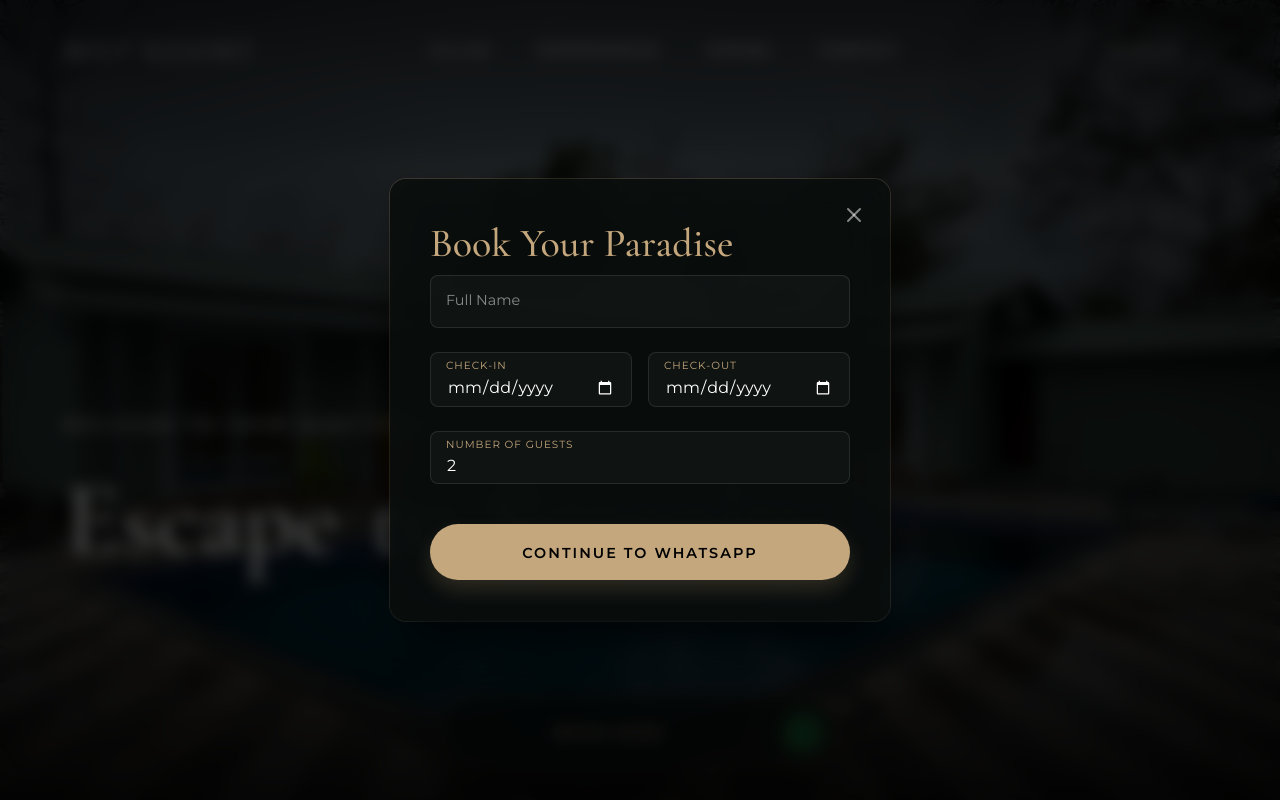
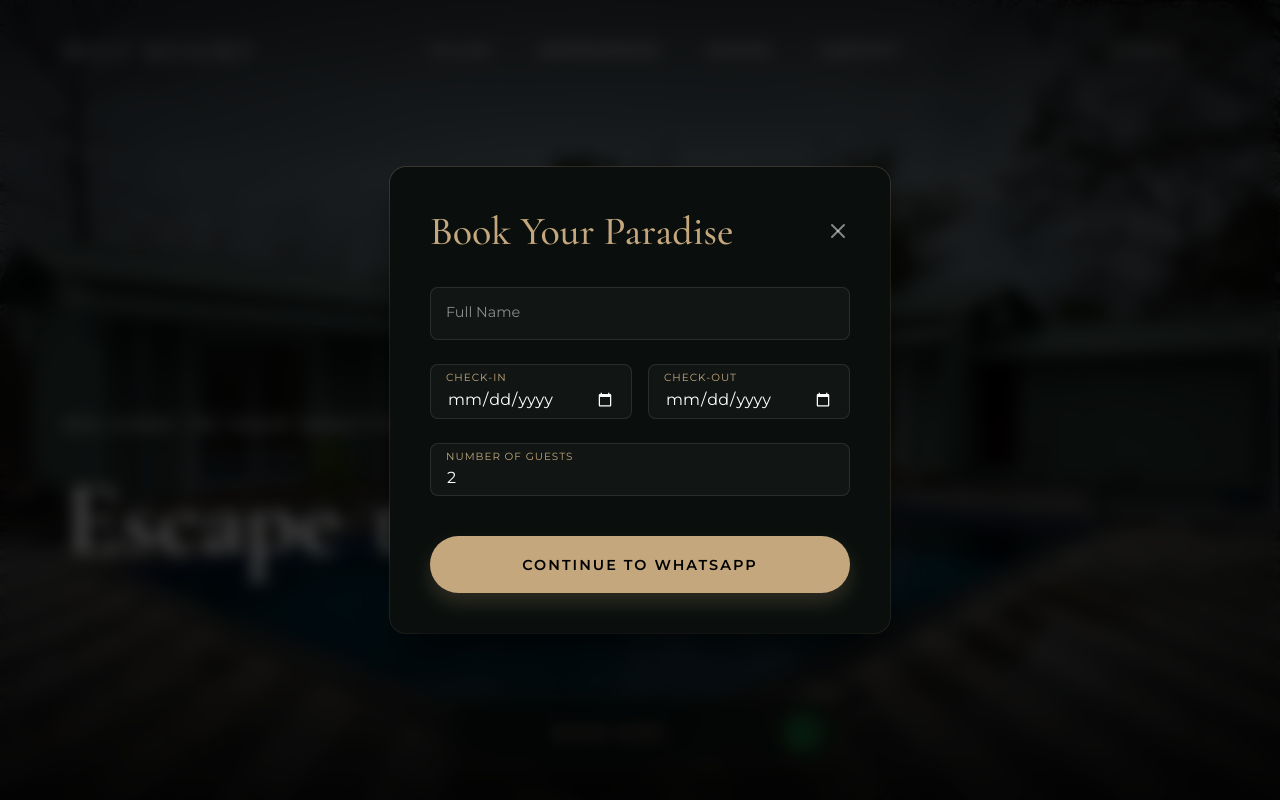
Before and after one commit to pratik-71/Mist_Resort, a React (Vite) app: page / in a window 1280 px wide. Both pictures are taken after a click on the button "RESERVE". Shown: the top 800 px of the page. Built offline with nearby package versions, Linux system fonts and the light colour scheme.

Commit message:
feat: implement booking modal with WhatsApp integration and form handling

```diff
--- a/src/App.css
+++ b/src/App.css
@@ -29,29 +29,25 @@
   width: 100%;
   height: 100%;
   object-fit: cover;
-  animation: cinematic-zoom 20s ease-in-out infinite;
+  animation: cinematic-zoom 20s ease-in-out infinite alternate;
   will-change: transform;
   transform-origin: center center;
 }
 
 @media (max-width: 768px) {
   .hero-image {
-    animation: cinematic-zoom-mobile 12s ease-in-out infinite;
+    animation: cinematic-zoom-mobile 15s ease-in-out infinite alternate;
   }
 }
 
 @keyframes cinematic-zoom {
-  0% { transform: scale(1.05) translateZ(0); }
-  15% { transform: scale(1) translateZ(0); }
-  85% { transform: scale(1.15) translateZ(0); }
-  100% { transform: scale(1.05) translateZ(0); }
+  0% { transform: scale(1) translateZ(0); }
+  100% { transform: scale(1.15) translateZ(0); }
 }
 
 @keyframes cinematic-zoom-mobile {
-  0% { transform: scale(1.1) translateZ(0); }
-  15% { transform: scale(1) translateZ(0); }
-  85% { transform: scale(1.25) translateZ(0); }
-  100% { transform: scale(1.1) translateZ(0); }
+  0% { transform: scale(1) translateZ(0); }
+  100% { transform: scale(1.15) translateZ(0); }
 }
 
 /* A sophisticated vignette overlay */
@@ -83,7 +79,7 @@
   align-items: center;
   padding: 2rem 5%;
   width: 100%;
-  position: fixed;
+  position: absolute;
   top: 0;
   left: 0;
   z-index: 1000;
@@ -170,7 +166,7 @@
 .hero-title {
   font-family: var(--font-serif);
   font-size: clamp(3.5rem, 14vw, 6.5rem);
-  font-weight: 600;
+  font-weight: 800;
   line-height: 1.05;
   color: #fff;
   margin-bottom: 3rem;
--- a/src/App.tsx
+++ b/src/App.tsx
@@ -102,7 +102,7 @@ function App() {
               Welcome to your sanctuary
             </motion.p>
             <h1 className="hero-title">
-              {['Escape', 'to', 'Serenity.'].map((word, i) => (
+              {['Escape', 'to', 'Paradise.'].map((word, i) => (
                 <span key={i} className="word-wrapper">
                   <motion.span variants={itemVariants} style={{ display: 'inline-block', marginRight: '0.3em' }}>
                     {word}
--- a/src/BookingModal.css
+++ b/src/BookingModal.css
@@ -17,9 +17,8 @@
 
 /* Booking Modal Container */
 .booking-modal {
-  background-color: rgba(10, 15, 13, 0.85); /* Deep slate forest */
-  backdrop-filter: blur(24px);
-  -webkit-backdrop-filter: blur(24px);
+  background-color: #0a0f0d; /* Deep slate forest */
+
   color: var(--color-text-light);
   width: calc(100vw - 2rem);
   max-width: 500px;
@@ -31,10 +30,22 @@
   box-shadow: 0 25px 50px -12px rgba(0, 0, 0, 0.8), 0 0 0 1px rgba(196, 167, 125, 0.2);
 }
 
+.modal-header {
+  display: flex;
+  justify-content: space-between;
+  align-items: center;
+  margin-bottom: 2rem;
+}
+
+.modal-header h3 {
+  font-family: var(--font-serif);
+  font-size: 2.5rem;
+  font-weight: 500;
+  color: var(--color-accent);
+  margin: 0;
+}
+
 .btn-modal-close {
-  position: absolute;
-  top: 1.5rem;
-  right: 1.5rem;
   background: transparent;
   border: none;
   color: rgba(255, 255, 255, 0.5);
@@ -49,13 +60,7 @@
   color: #fff;
 }
 
-.booking-modal h3 {
-  font-family: var(--font-serif);
-  font-size: 2.5rem;
-  font-weight: 500;
-  margin-bottom: 0.5rem;
-  color: var(--color-accent);
-}
+
 
 .booking-modal p {
   font-family: var(--font-sans);
--- a/src/BookingModal.tsx
+++ b/src/BookingModal.tsx
@@ -51,11 +51,12 @@ export default function BookingModal({ isOpen, onClose }: BookingModalProps) {
             transition={{ type: 'spring', damping: 25, stiffness: 300 }}
             onClick={(e) => e.stopPropagation()} // Prevent closing when clicking inside the modal
           >
-            <button className="btn-modal-close" onClick={onClose}>
-              <X size={24} />
-            </button>
-
-            <h3>Book Your Paradise</h3>
+            <div className="modal-header">
+              <h3>Book Your Paradise</h3>
+              <button className="btn-modal-close" onClick={onClose}>
+                <X size={24} />
+              </button>
+            </div>
 
             <form className="booking-form" onSubmit={handleSubmit}>
               <div className="form-group">
```
